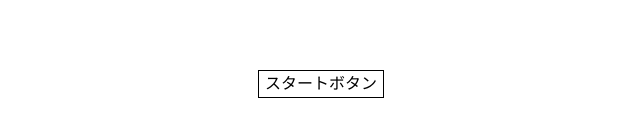
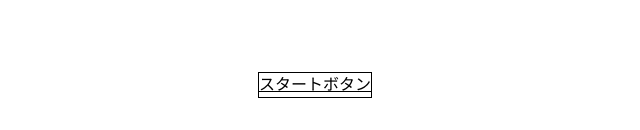
Before and after one commit to NewNomad/aaaa, a Next.js app: page /login/logined in a window 1280 px wide. Shown: the part 402-532 px from the top of the page, without its empty margins (254-894 px from the left). Built offline with nearby package versions, Linux system fonts and the light colour scheme.

Commit message:
update: ログインからメイン画面までの遷移、タイトルの修正

```diff
--- a/src/pages/login/logined.tsx
+++ b/src/pages/login/logined.tsx
@@ -1,10 +1,10 @@
 import Head from "next/head";
 
-export default function Logined() {
+export default function logined() {
   return (
     <>
       <Head>
-        <title>Create Next App</title>
+        <title>App | title</title>
         <meta name="description" content="Generated by create next app" />
         <meta name="viewport" content="width=device-width, initial-scale=1" />
         <link rel="icon" href="/favicon.ico" />
@@ -22,7 +22,7 @@ export default function Logined() {
         >
           ロゴ
         </div>
-        <button
+        <a
           style={{
             backgroundColor: "white",
             color: "black",
@@ -31,9 +31,10 @@ export default function Logined() {
             bottom: 300,
             left: "40%",
           }}
+          href="/"
         >
           スタートボタン
-        </button>
+        </a>
       </main>
     </>
   );
```
Also changed, not shown: src/pages/login/login.tsx (+5 -3 lines).
